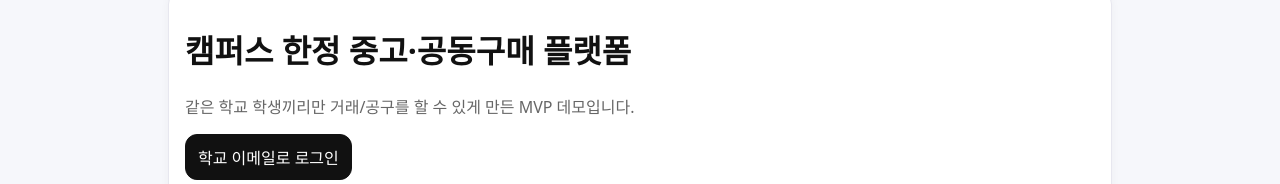
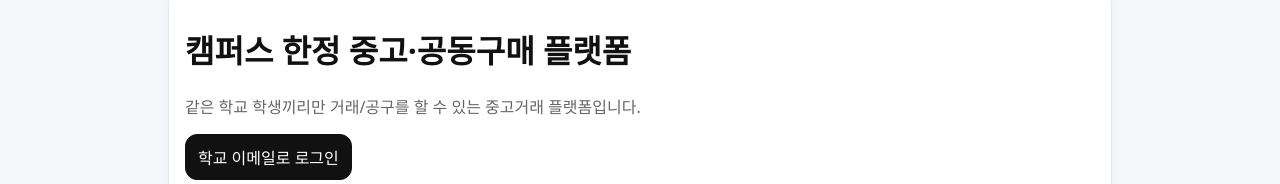
Before and after one commit to jimmychoi46/campus-groupbuy, a React (Vite) app: page / in a window 1280 px wide. Shown: the part 107-291 px from the top of the page. Built offline with nearby package versions, Linux system fonts and the light colour scheme.

Commit message:
Update description text in Home component

```diff
--- a/src/pages/Home.jsx
+++ b/src/pages/Home.jsx
@@ -9,7 +9,7 @@ export default function Home() {
     <div className="card">
       <h1>캠퍼스 한정 중고·공동구매 플랫폼</h1>
       <p className="muted">
-        같은 학교 학생끼리만 거래/공구를 할 수 있게 만든 MVP 데모입니다.
+        같은 학교 학생끼리만 거래/공구를 할 수 있는 중고거래 플랫폼입니다.
       </p>
 
       {!user ? (
```
